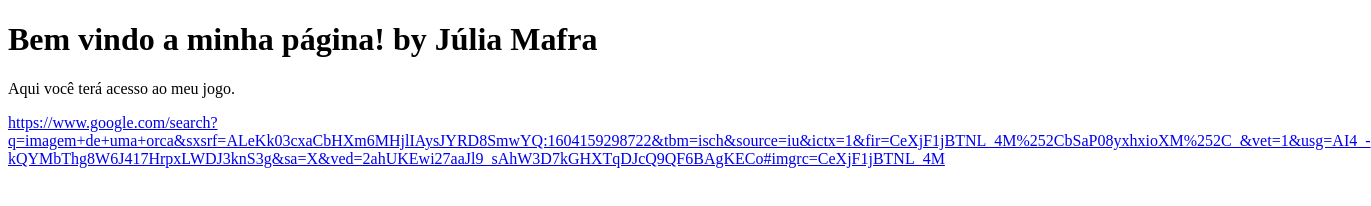
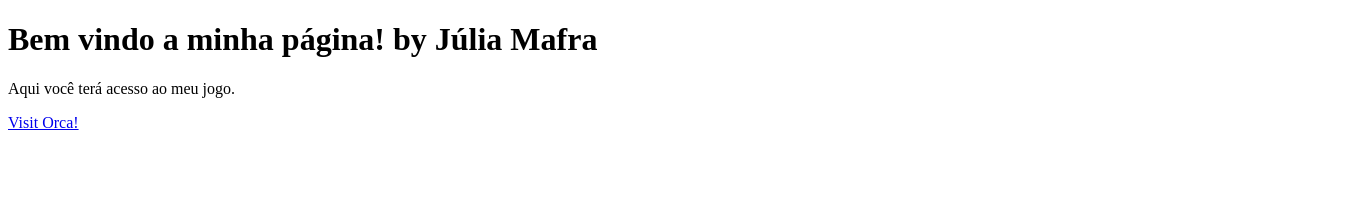
Before and after one commit to juliamafraa/juliamafraa.github.io, a plain HTML site: page index.html in a window 1280 px wide. Shown: the whole page, 1371 px wide, since content can reach past the window. Drawn offline with Linux system fonts and the light colour scheme.

Commit message:
Update index.html

```diff
--- a/index.html
+++ b/index.html
@@ -7,6 +7,6 @@
 
 <h1>Bem vindo a minha página! by Júlia Mafra </h1>
 <p>Aqui você terá acesso ao meu jogo.</p>
-<a href="url"> https://www.google.com/search?q=imagem+de+uma+orca&sxsrf=ALeKk03cxaCbHXm6MHjlIAysJYRD8SmwYQ:1604159298722&tbm=isch&source=iu&ictx=1&fir=CeXjF1jBTNL_4M%252CbSaP08yxhxioXM%252C_&vet=1&usg=AI4_-kQYMbThg8W6J417HrpxLWDJ3knS3g&sa=X&ved=2ahUKEwi27aaJl9_sAhW3D7kGHXTqDJcQ9QF6BAgKECo#imgrc=CeXjF1jBTNL_4M</a>
-</body>
+<a href="https://super.abril.com.br/ciencia/orcas-falsas-assassinas/">Visit Orca!</a>
+    </body>
 </html>
```
